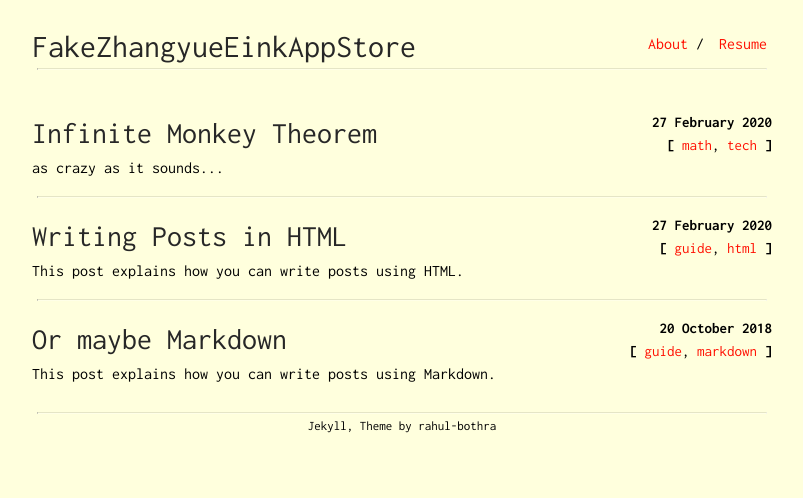
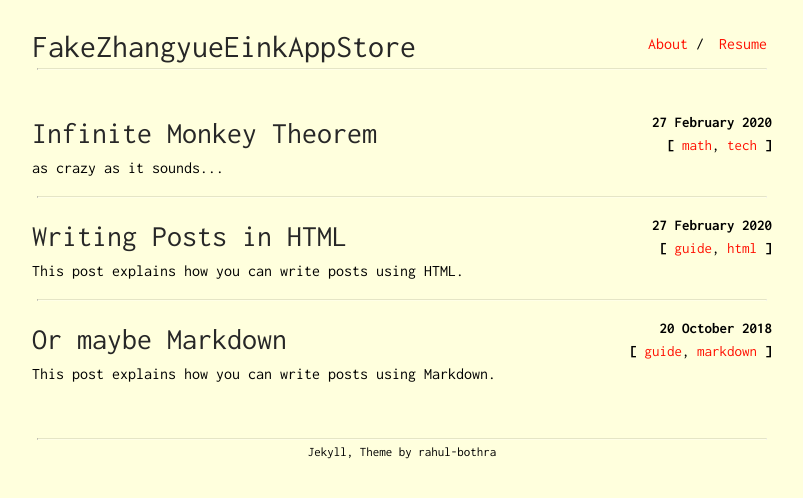
Before and after one commit to summer502/FakeZhangyueEinkAppStore, a Jekyll site: the page built from index.html, in a window 1280 px wide. Shown: the top 498 px of the page, without its empty margins (238-1041 px from the left). Built offline with Jekyll 4.4.1, drawn with Linux system fonts in a browser that asks for light colours.

Commit message:
Update main.scss

```diff
--- a/css/main.scss
+++ b/css/main.scss
@@ -117,8 +117,8 @@ code {
     }
     text-align: center;
     font-size: small;
-    margin-top: 2em;
-    margin-bottom: 1em;
+    margin-top: 4em;
+    margin-bottom: 2em;
 }
 
 .fixed-bottom {
```
